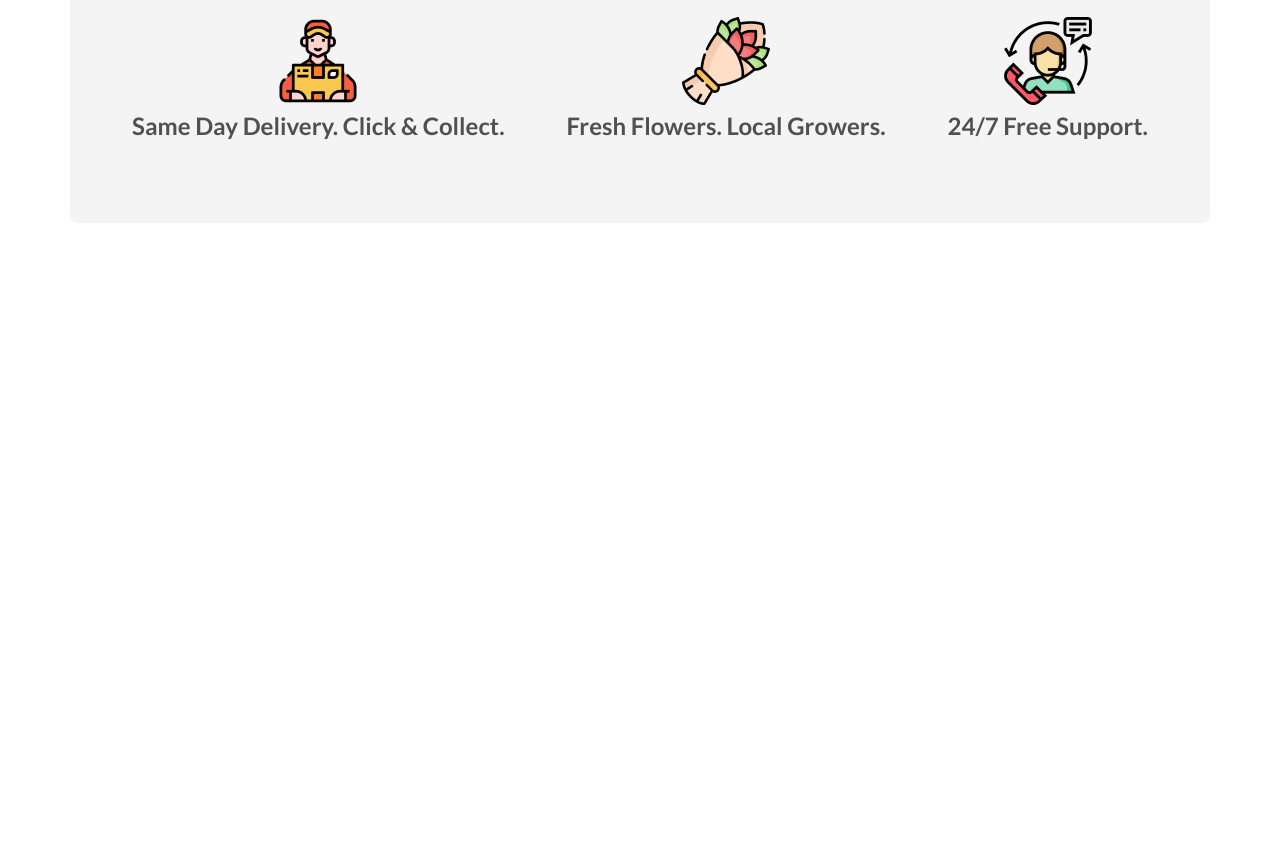
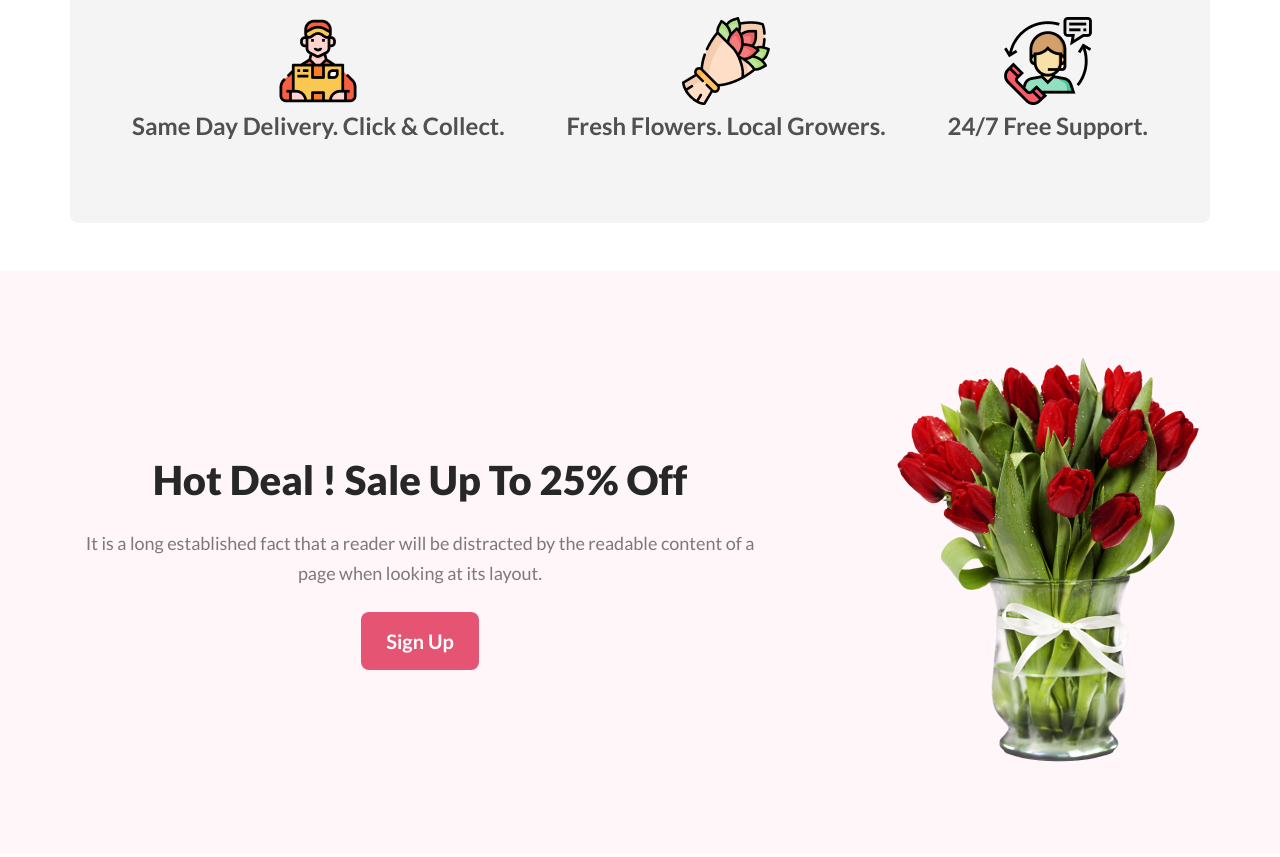
Before and after one commit to dreammehedi/flower-shop, a plain HTML site: page index.html in a window 1280 px wide. Shown: the part 1522-2379 px from the top of the page. Before the commit the page ends 1793 px from the top, so only its background shows below. Drawn offline with Linux system fonts and the light colour scheme.

Commit message:
hot-deal complete

```diff
--- a/index.html
+++ b/index.html
@@ -75,6 +75,20 @@
                 </div>
             </div>
         </section>
+
+        <!-- hot deal -->
+        <section id="hot-deal-bg">
+            <div class="container">
+                <div class="hot-deals">
+                    <div class="hot-deal">
+                        <h1 class="hot-deal-title">Hot Deal ! Sale Up To 25% Off</h1>
+                        <p class="hot-deal-desc">It is a long established fact that a reader will be distracted by the readable content of a page when looking at its layout.</p>
+                        <button class="btn sign-up-btn">Sign Up</button>
+                    </div>
+                    <div class="hot-deal-img"><img src="images/pngwing-8.png" alt="pngwing-8"></div>
+                </div>
+            </div>
+        </section>
     </main>
 </body>
 </html>
--- a/style.css
+++ b/style.css
@@ -139,3 +139,47 @@ p.delivery-item-desc {
 }
 
 /* delivery style end */
+
+/* hot deal style start */
+section#hot-deal-bg {
+    background: rgba(229, 84, 115, 0.05);
+    padding: 5rem 0;
+}
+section#hot-deal-bg {
+    background: rgba(229, 84, 115, 0.05);
+    padding: 5rem 0;
+}
+
+h1.hot-deal-title {
+    color: #272727;
+    font-size: 40px;
+    font-weight: 800;
+}
+
+p.hot-deal-desc {
+    color: rgba(39, 39, 39, 0.60);
+    font-size: 18px;
+    font-weight: 400;
+    line-height: 30px; /* 166.667% */
+    margin: 24px 0;
+}
+
+button.sign-up-btn {
+
+     /* 166.667% */
+    background: #E55473;
+    color: #fff;
+}
+
+.hot-deal {
+    max-width: 700px;
+    text-align: center;
+}
+
+.hot-deals {
+    display: flex;
+    justify-content: space-between;
+    align-items: center;
+}
+
+/* hot deal style end */
```
